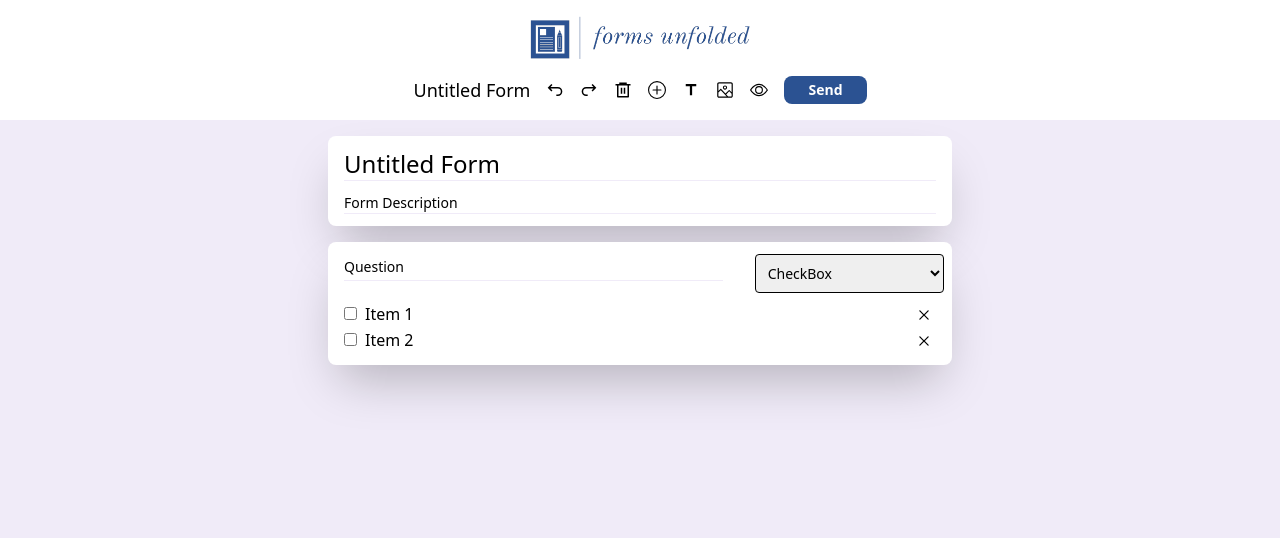
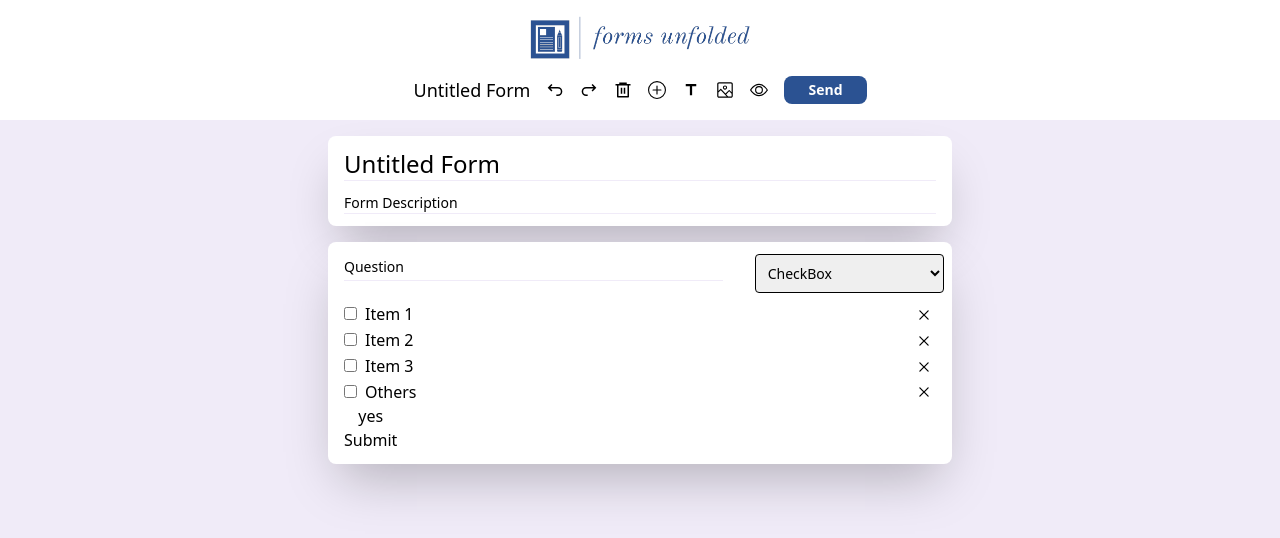
Before and after one commit to barnwalp/survey-sage, a React (Create React App) app in the folder client/: page / in a window 1280 px wide. Shown: the top 538 px of the page. Built offline with nearby package versions, Linux system fonts and the light colour scheme.

Commit message:
feat/usememo hook to generate checkbox content

```diff
--- a/client/src/components/Inputs.js
+++ b/client/src/components/Inputs.js
@@ -1,18 +1,17 @@
-import { useState } from 'react';
-import { removeItem } from '../utilities/removeItem';
+import { useMemo } from 'react';
 import { RxCross2 } from 'react-icons/rx';
 
-const Inputs = () => {
-	const [checkItems, setCheckItems] = useState(['Item 1', 'Item 2']);
+const Inputs = ({ value, handleValue, checkItems, handleAbort }) => {
+	console.log(`checkItems state: ${checkItems}`);
+	console.log('Test is being tested');
 
-	const handleAbort = (item) => {
-		// console.log('test');
-		console.log(item);
-	}
-
+	const test = useMemo(() => {
 		const checkbox = checkItems.map(item => {
 			return (
-			<div className="flex justify-between items-center w-full">
+				<div
+					className="flex justify-between items-center w-full"
+					key={item}
+				>
 					<div>
 						<input
 							className="mr-2"
@@ -32,9 +31,18 @@ const Inputs = () => {
 				</div>
 				)
 		})
+		console.log('checkbox from useMemo');
+		console.log(checkbox);
+		return checkbox;
+	}, [checkItems, handleAbort])
+
 	return (
 			<div className="ml-4 mt-2 flex flex-col items-start">
-			{checkbox}
+			{test}
+			<div>
+				<h2>{value}</h2>
+				<button onClick={handleValue}>Submit</button>
+			</div>
 		</div>
 	)
 }
--- a/client/src/components/QuestionCard.js
+++ b/client/src/components/QuestionCard.js
@@ -1,4 +1,5 @@
 import Inputs from './Inputs';
+// import Test from './Test';
 import { useState } from 'react';
 import { removeItem } from '../utilities/removeItem';
 // import { BsTextParagraph } from 'react-icons/bs';
@@ -8,6 +9,17 @@ const QuestionCard = () => {
 	const [checkItems, setCheckItems] = useState(['Item 1', 'Item 2', 'Item 3', 'Others']);
 	const [questionText, setQuestionText] = useState('Question');
 	const [selected, setSelected] = useState('checkbox');
+	const [value, setValue] = useState('yes');
+
+	const handleValue = () => {
+		setValue(prevValue => {
+			if (prevValue === 'yes') {
+				return 'no';
+			} else {
+				return 'yes';
+			}
+		})
+	}
 
 	const handleInputChange = (event) => {
 		console.log(event.target.value);
@@ -20,10 +32,10 @@ const QuestionCard = () => {
 	}
 
 	const handleAbort = (item) => {
-		// console.log(checkItems);
+		console.log(checkItems);
 		const newCheckItems = removeItem(checkItems, item);
 		setCheckItems(newCheckItems);
-		// console.log(checkItems);
+		console.log(checkItems);
 	}
 
 	return (
@@ -54,6 +66,8 @@ const QuestionCard = () => {
 					</select>
 				</div>
 				<Inputs
+					value={value}
+					handleValue={handleValue}
 					checkItems={checkItems}
 					handleAbort={handleAbort}
 				/>
--- a/client/src/utilities/removeItem.js
+++ b/client/src/utilities/removeItem.js
@@ -7,8 +7,6 @@ function removeItem(array, item) {
 	return array;
 }
 
-console.log(removeItem(['item 1', 'item 2', 'item 3'], 'item 2'));
-
 module.exports = {
 	removeItem
 }
```
Lines whose indentation alone changed are shown as unchanged.
